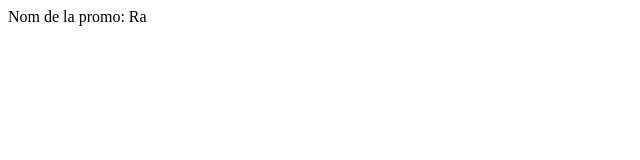
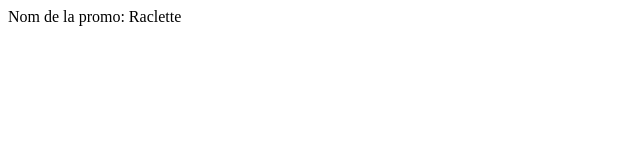
Before and after one commit to st0ffle/Demo-Vercel, a plain HTML site: page index.html in a window 1280 px wide. Shown: the full height of the page, 0-640 px from the left. Drawn offline with Linux system fonts and the light colour scheme.

Commit message:
change promo

```diff
--- a/index.html
+++ b/index.html
@@ -9,7 +9,7 @@
 </head>
 
 <body>
-    Nom de la promo: Ra
+    Nom de la promo: Raclette
 </body>
 
 </html>
```
